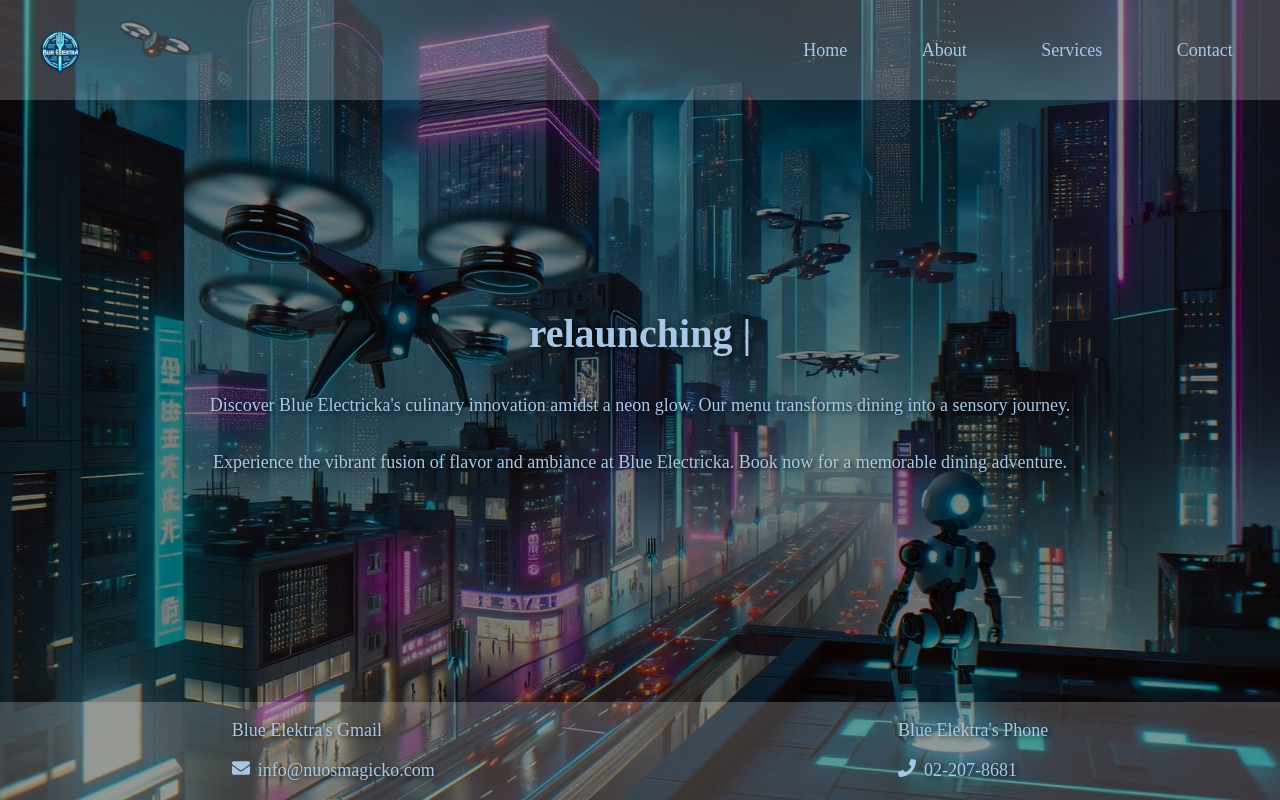
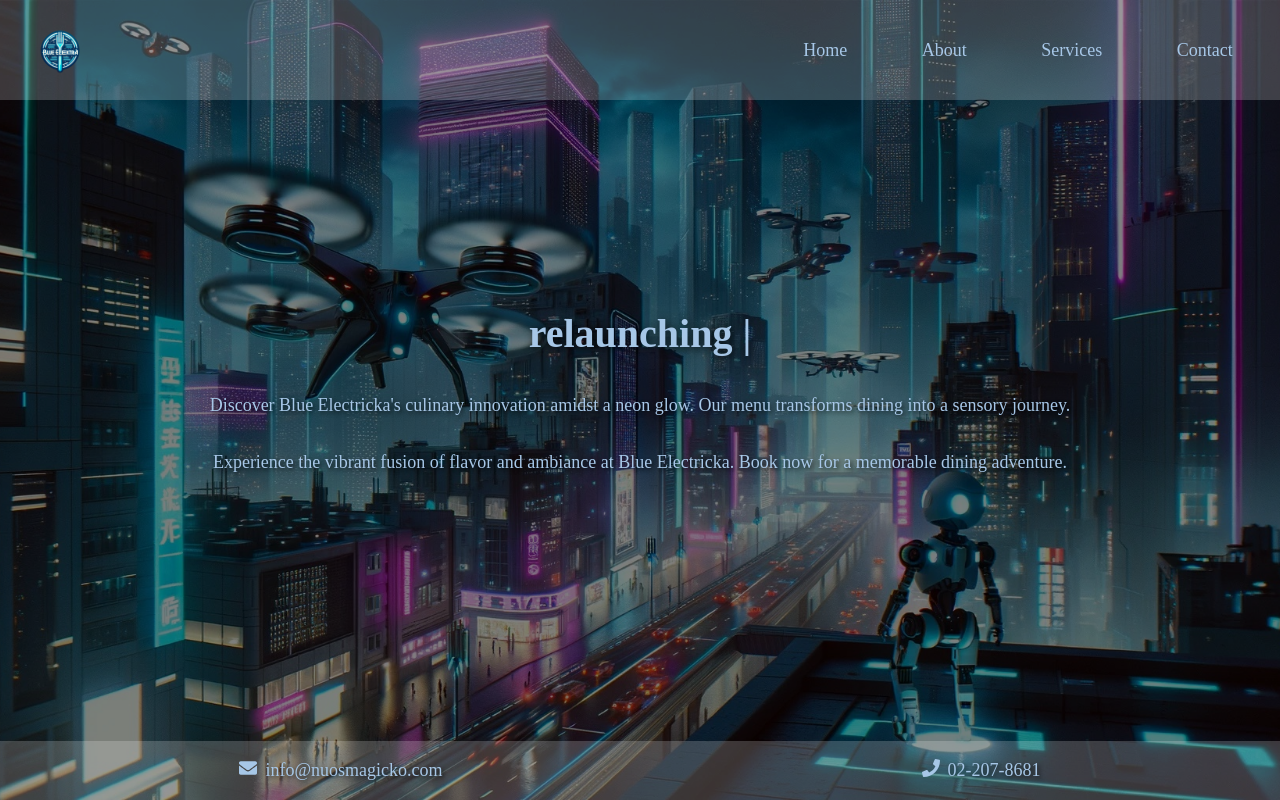
Before and after one commit to NUOSMagicko/blue-elektra-site, a React (Vite) app: page / in a window 1280 px wide. Built offline with nearby package versions, Linux system fonts and the light colour scheme.

Commit message:
removed descriptions in footer

```diff
--- a/src/components/Footer.jsx
+++ b/src/components/Footer.jsx
@@ -31,7 +31,7 @@ const Footer = () => {
     <StyledFooter>
       <div>
         {" "}
-        <Description>Blue Elektra's Gmail </Description>
+        {/* <Description>Blue Elektra's Gmail </Description> */}
         <Description>
           <Icon>
             <FaEnvelope />
@@ -41,7 +41,7 @@ const Footer = () => {
       </div>
       <div>
         {" "}
-        <Description>Blue Elektra's Phone </Description>
+        {/* <Description>Blue Elektra's Phone </Description> */}
         <Description>
           <Icon>
             <FaPhone />
```
